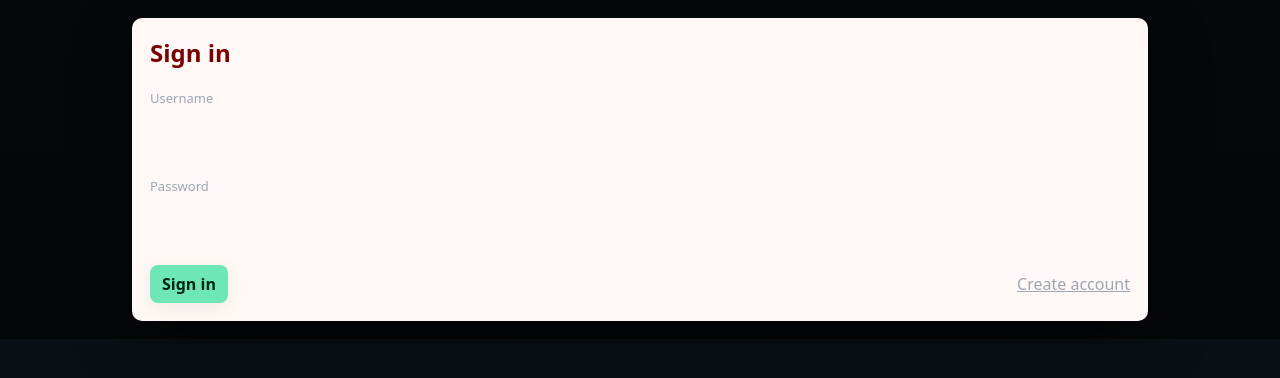
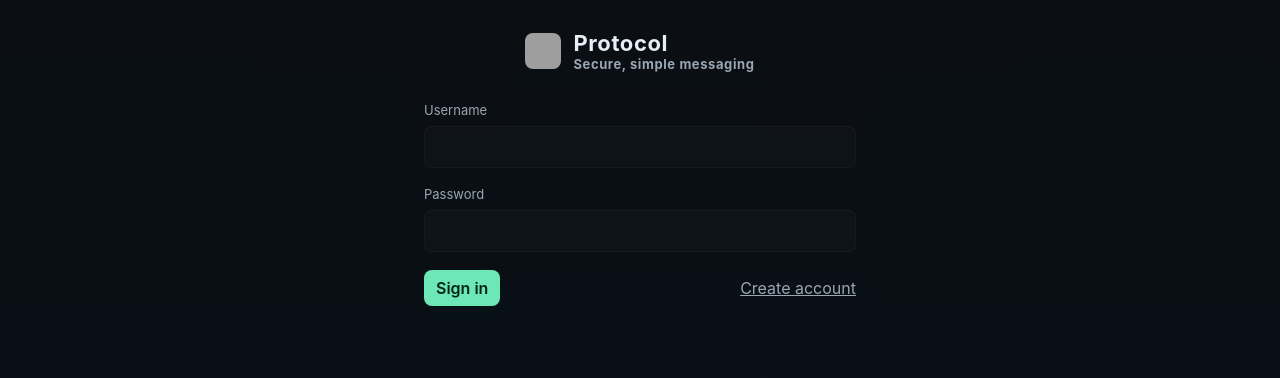
Before and after one commit to mtster/testfullchat, a React (Create React App) app: page /#/login in a window 1280 px wide. Shown: the top 378 px of the page. Built offline with nearby package versions, Linux system fonts and the light colour scheme; grey boxes are pictures that could not be loaded.

Commit message:
Update Login.js

```diff
--- a/src/components/Login.js
+++ b/src/components/Login.js
@@ -17,8 +17,7 @@ export default function Login() {
     setErr(null);
     setLoading(true);
     try {
-      // <-- pass positional args (username, password)
-      await login(username, password);
+      await login({ username, password });
       navigate("/", { replace: true });
     } catch (error) {
       setErr(error.message || "Failed to login.");
@@ -27,26 +26,18 @@ export default function Login() {
   }
 
   return (
-    <div style={{
-      display: "flex",
-      alignItems: "center",
-      justifyContent: "center",
-      padding: 18,
-      background: "rgba(0,0,0,0.55)",
-      fontFamily: "system-ui, -apple-system, 'Segoe UI', Roboto, 'Helvetica Neue', Arial"
-    }}>
-      <div style={{
-        width: "min(980px, 96%)",
-        maxHeight: "92vh",
-        overflow: "auto",
-        background: "#fff8f6",
-        color: "#7a0000",
-        borderRadius: 10,
-        boxShadow: "0 18px 60px rgba(0,0,0,0.45)",
-        padding: 18
-      }}>
-        <h2 style={{ marginTop: 0 }}>Sign in</h2>
+    <div className="app-wrap" style={{ maxWidth: 480 }}>
+      <div style={{ textAlign: "center", marginBottom: 18 }}>
+        <div className="app-title" style={{ justifyContent: "center" }}>
+          <img src="/icon-192.png" alt="Protocol" style={{ width: 36, height: 36, borderRadius: 8 }} />
+          <div style={{ display: "flex", flexDirection: "column", alignItems: "flex-start" }}>
+            <div style={{ fontSize: 22 }}>Protocol</div>
+            <div style={{ fontSize: 13, color: "var(--muted)" }}>Secure, simple messaging</div>
+          </div>
+        </div>
+      </div>
 
+      <div className="panel">
         <form onSubmit={handleSubmit} style={{ display: "flex", flexDirection: "column", gap: 12 }}>
           <div className="form-row">
             <label>Username</label>
```
